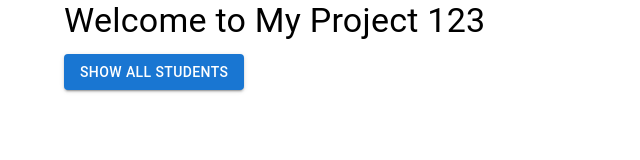
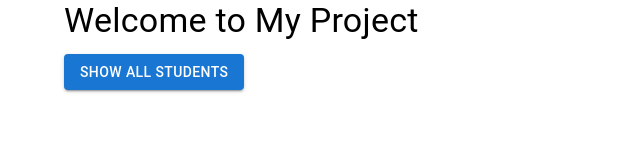
Before and after one commit to volfangultra/raspored, a React (Create React App) app in the folder frontend-app/: page / in a window 1280 px wide. Shown: the top 160 px of the page, without its empty margins (0-640 px from the left). Built offline with nearby package versions, Linux system fonts and the light colour scheme.

Commit message:
Fixed hot reload problems on windows and frontend

```diff
--- a/frontend-app/src/App.js
+++ b/frontend-app/src/App.js
@@ -17,7 +17,7 @@ function App() {
   return (
     <Container>
       <Typography variant="h4" gutterBottom>
-        Welcome to My Project 123
+        Welcome to My Project
       </Typography>
       <Button variant="contained" color="primary" onClick={getAllStudents}>
         Show All Students
```
Also changed, not shown: 2 other files (tests, documents, lock files or other folders).
